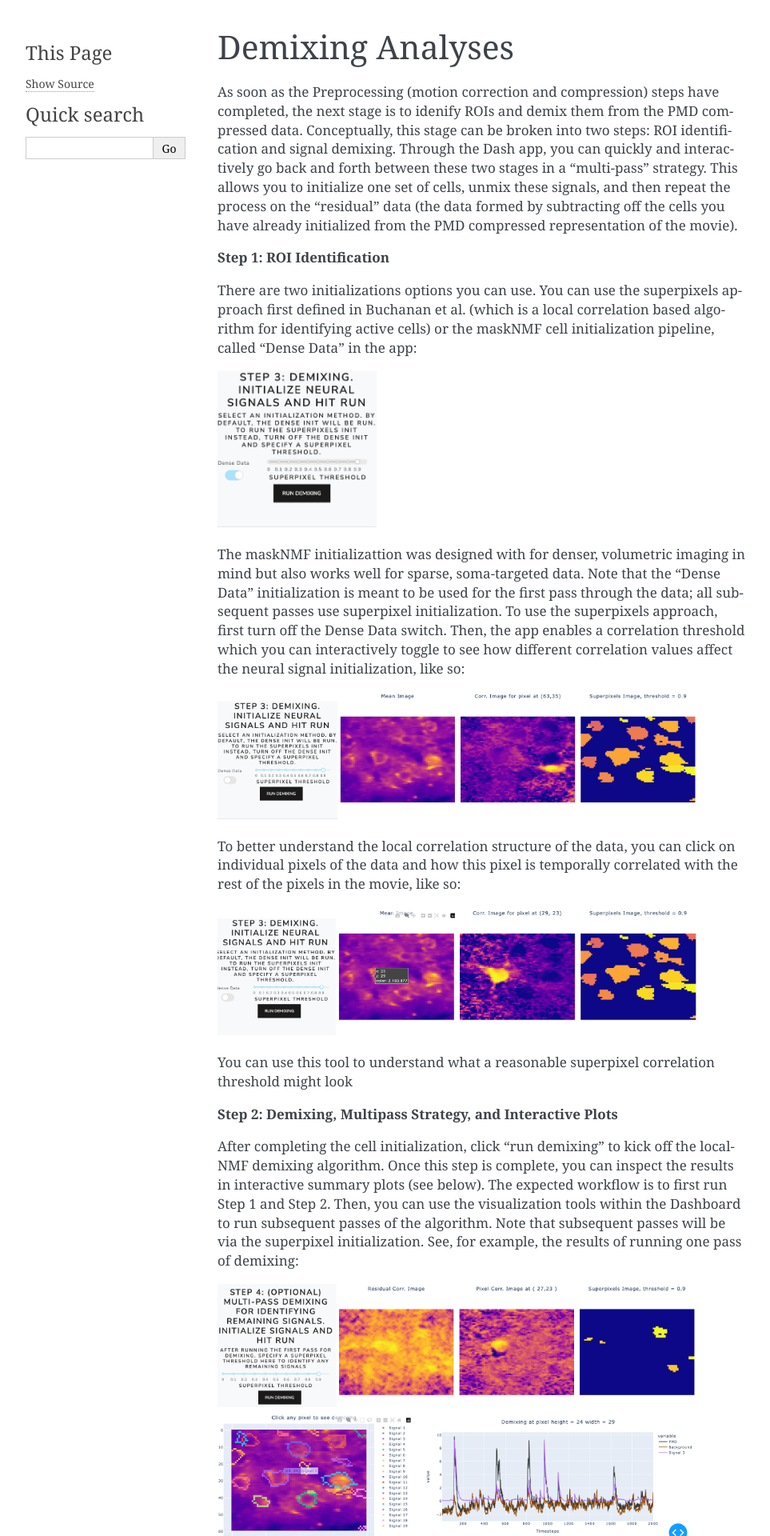
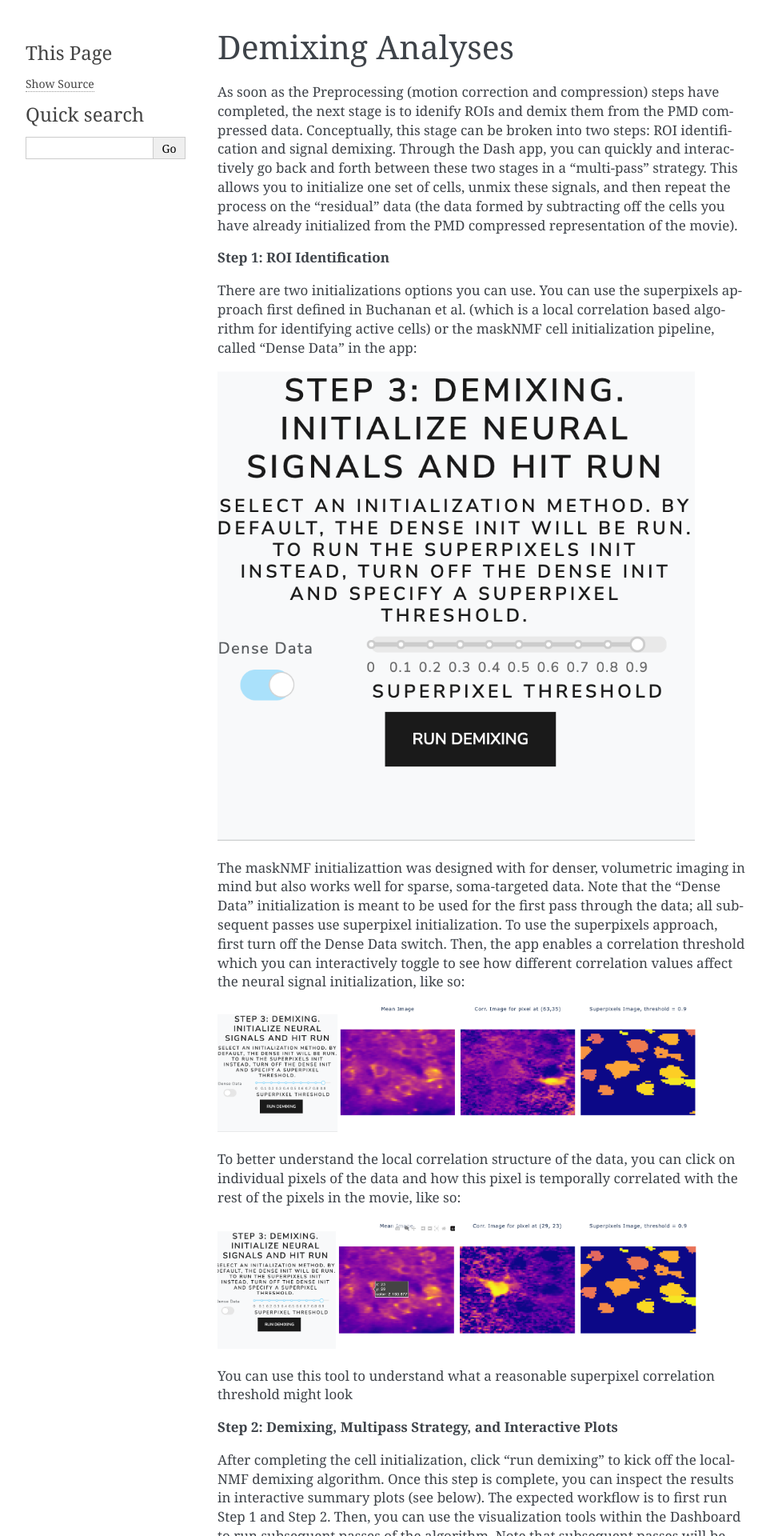
Before and after one commit to apasarkar/masknmf_full_pipeline, a Sphinx documentation site: the page built from docs/source/app_use/Demixing.rst, in a window 1280 px wide. Shown: the top 1920 px of the page at 80% size, without its empty margins (148-1111 px from the left). Built offline with Sphinx 7.4.7, drawn with Linux system fonts in a browser that asks for light colours.

Commit message:
Removes 200 width and replaces it with usual 600 width

```diff
--- a/docs/source/app_use/Demixing.rst
+++ b/docs/source/app_use/Demixing.rst
@@ -10,7 +10,7 @@ As soon as the Preprocessing (motion correction and compression) steps have comp
 There are two initializations options you can use. You can use the superpixels approach first defined in Buchanan et al. (which is a local correlation based algorithm for identifying active cells) or the maskNMF cell initialization pipeline, called "Dense Data" in the app:
 
 .. image:: ../images/Demix_Options.png
-   :width: 200
+   :width: 600
 
 The maskNMF initializattion was designed with for denser, volumetric imaging in mind but also works well for sparse, soma-targeted data. Note that the "Dense Data" initialization is meant to be used for the first pass through the data; all subsequent passes use superpixel initialization. To use the superpixels approach, first turn off the Dense Data switch. Then, the app enables a correlation threshold which you can interactively toggle to see how different correlation values affect the neural signal initialization, like so:
 
```
